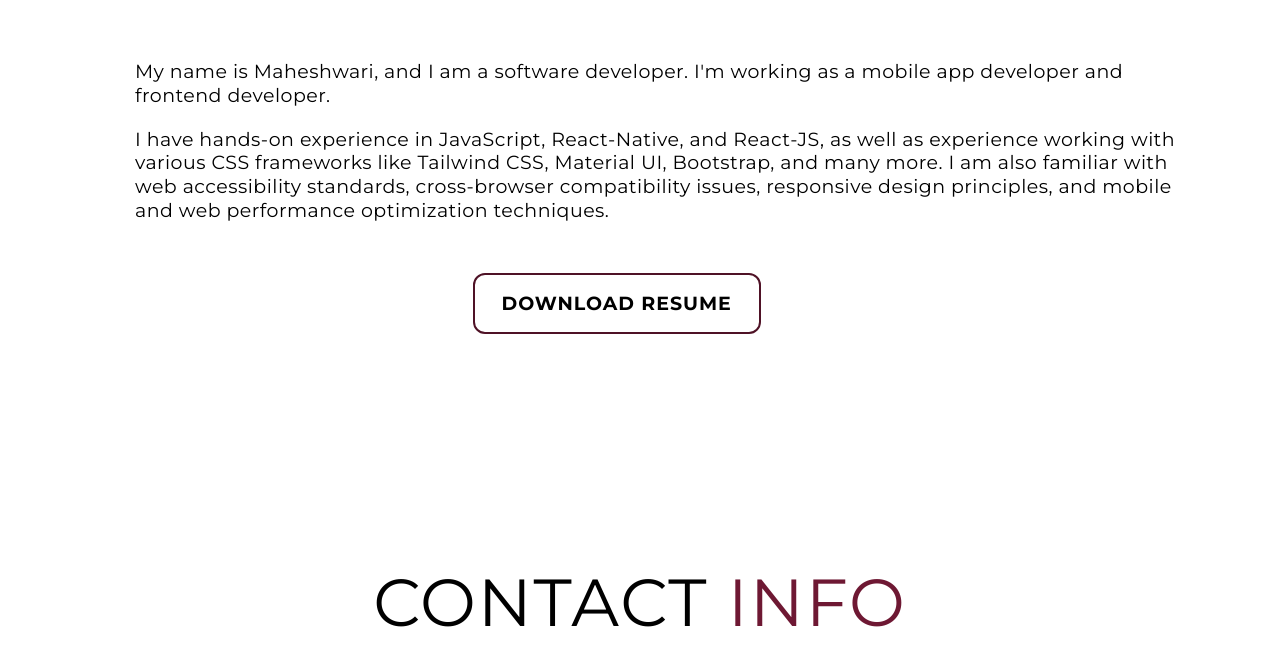
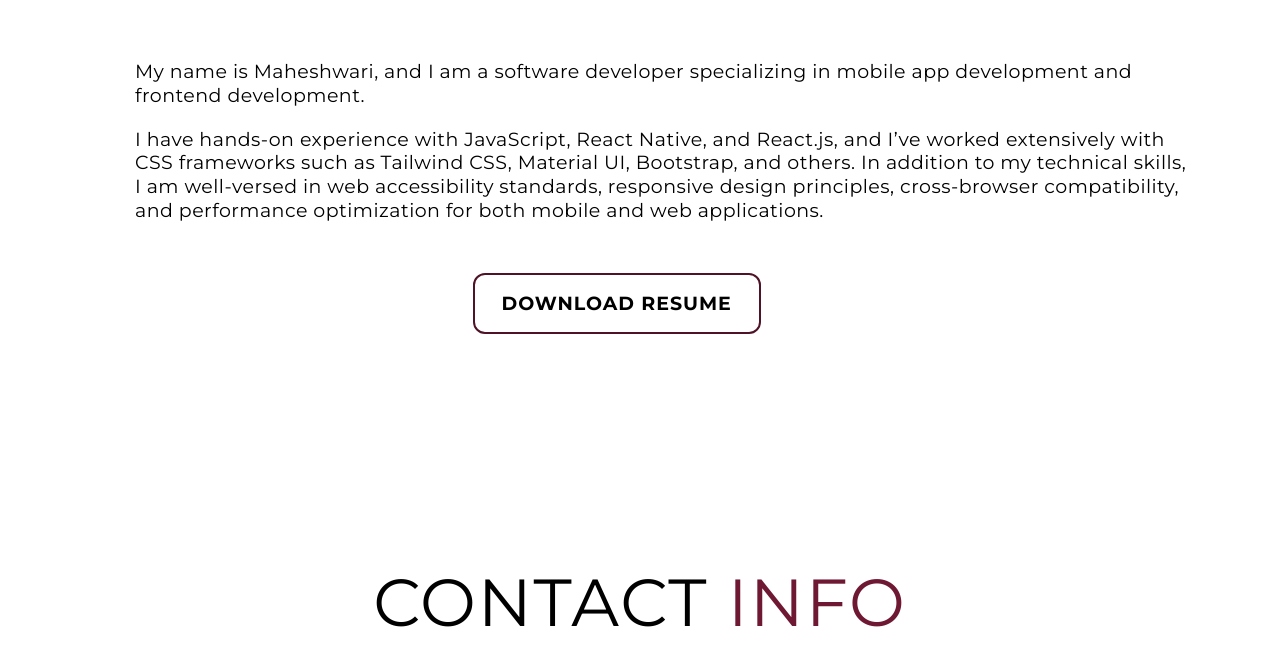
Before and after one commit to maheshwaribnd/My-Portfolio, a plain HTML site: page index.html in a window 1280 px wide. Shown: the part 4416-5077 px from the top of the page. Drawn offline with nearby package versions, Linux system fonts and the light colour scheme.

Commit message:
about us update

```diff
--- a/index.html
+++ b/index.html
@@ -149,7 +149,13 @@
               <p style="margin-bottom: 15px">
                 <span style="font-weight: 550; text-decoration-line: underline"
                   >Description</span
-                >: A React Native app with three user roles: Customer, Contractor, and Architect. Customers can register, upload site images, and list construction work. Contractors can view projects, bid, and get selected. Architects can create profiles and showcase past work. Features include a bidding system, role-based access, and an optimized user experience for seamless project interactions.
+                >: A React Native app with three user roles: Customer,
+                Contractor, and Architect. Customers can register, upload site
+                images, and list construction work. Contractors can view
+                projects, bid, and get selected. Architects can create profiles
+                and showcase past work. Features include a bidding system,
+                role-based access, and an optimized user experience for seamless
+                project interactions.
               </p>
               <p>
                 <span style="font-weight: 550; text-decoration-line: underline"
@@ -350,17 +356,17 @@
           </h1>
           <h2>Frontend Developer</h2>
           <p>
-            My name is Maheshwari, and I am a software developer. I'm working as
-            a mobile app developer and frontend developer.
+            My name is Maheshwari, and I am a software developer specializing in
+            mobile app development and frontend development.
           </p>
 
           <p>
-            I have hands-on experience in JavaScript, React-Native, and
-            React-JS, as well as experience working with various CSS frameworks
-            like Tailwind CSS, Material UI, Bootstrap, and many more. I am also
-            familiar with web accessibility standards, cross-browser
-            compatibility issues, responsive design principles, and mobile and
-            web performance optimization techniques.
+            I have hands-on experience with JavaScript, React Native, and
+            React.js, and I’ve worked extensively with CSS frameworks such as
+            Tailwind CSS, Material UI, Bootstrap, and others. In addition to my
+            technical skills, I am well-versed in web accessibility standards,
+            responsive design principles, cross-browser compatibility, and
+            performance optimization for both mobile and web applications.
           </p>
           <a class="cta" href="/pics/Maheshwari_Resume.pdf" target="_blank"
             >Download Resume</a
```
